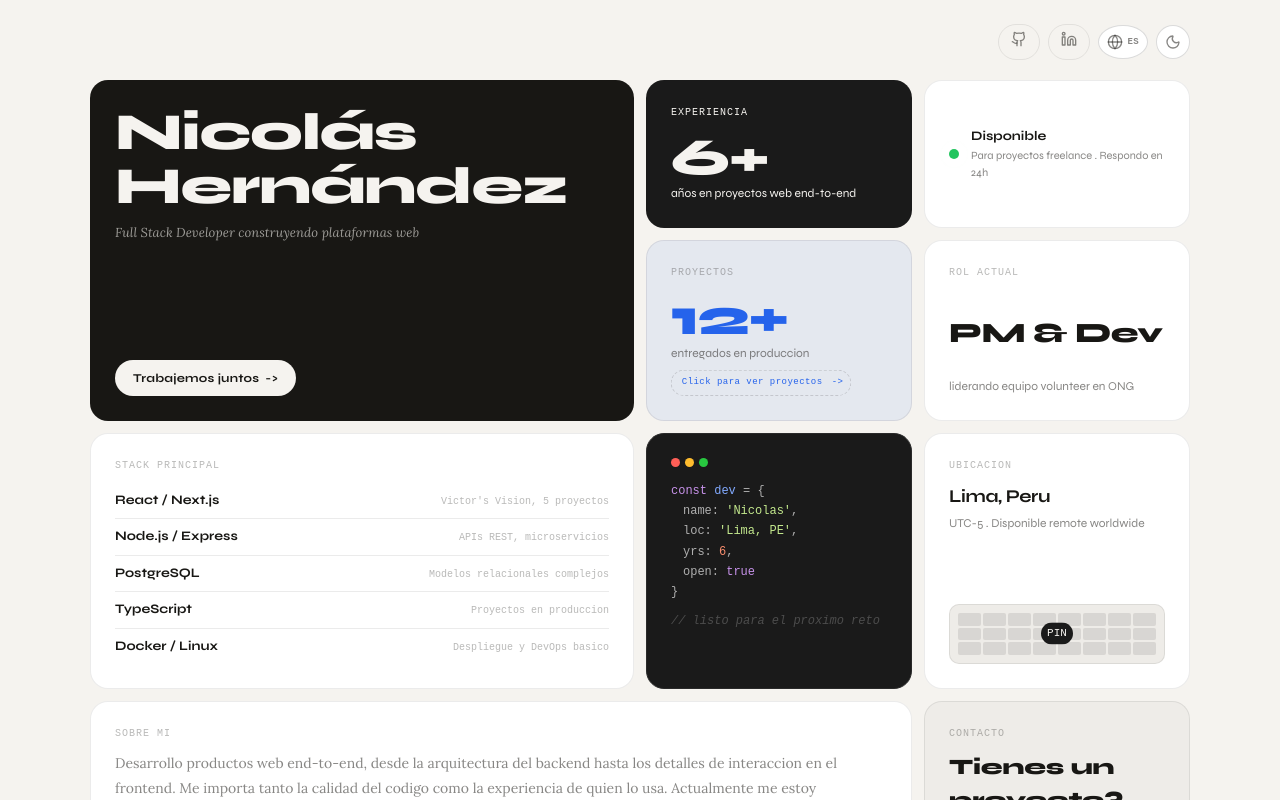
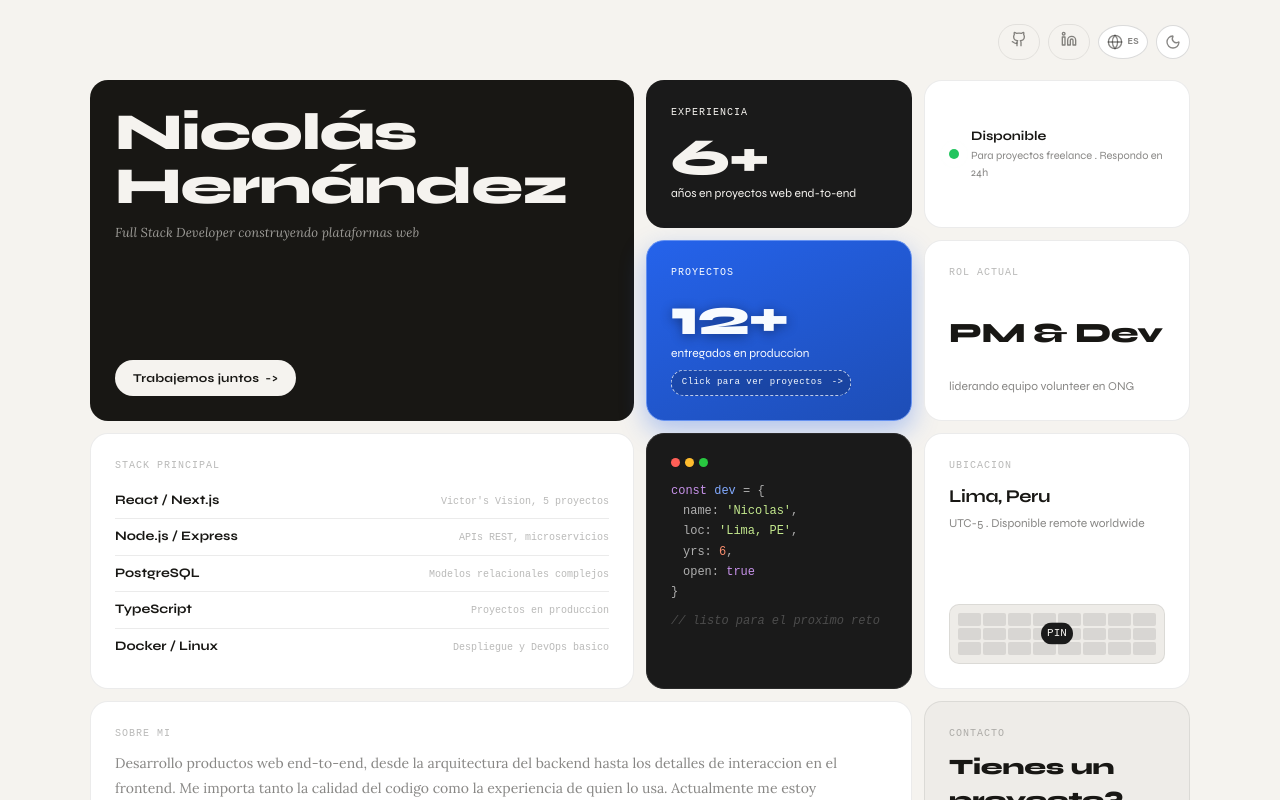
Before and after one commit to niceropez/niceropez, a React (Vite) app: page / in a window 1280 px wide. Shown: the top 800 px of the page. Built offline with nearby package versions, Linux system fonts and the light colour scheme; a web font is replaced by a local one.

Commit message:
style: make projects trigger card highest-visibility element

```diff
--- a/src/App.css
+++ b/src/App.css
@@ -356,11 +356,29 @@ a {
 
 .card-projects-trigger {
   isolation: isolate;
+  background: linear-gradient(155deg, var(--blue) 0%, color-mix(in srgb, var(--blue) 74%, #081020 26%) 100%);
+  border-color: color-mix(in srgb, var(--blue) 70%, white 30%);
+  box-shadow: 0 10px 26px rgba(37, 99, 235, 0.34);
 }
 
 .card-projects-trigger > * {
   position: relative;
   z-index: 1;
+}
+
+.card-projects-trigger .mono-label,
+.card-projects-trigger .stat-number,
+.card-projects-trigger .stat-desc {
+  color: #f8fbff;
+}
+
+.card-projects-trigger .stat-number {
+  text-shadow: 0 2px 12px rgba(8, 15, 38, 0.45);
+}
+
+.card-projects-trigger:hover {
+  border-color: #dbeafe;
+  box-shadow: 0 14px 32px rgba(37, 99, 235, 0.44);
 }
 
 .card-projects-trigger.pulse-attract::before {
@@ -839,10 +857,11 @@ html[data-theme='light'] .card-code {
   align-self: flex-start;
   padding: 5px 10px;
   border-radius: 999px;
-  border: 1px dashed var(--border-md);
-  color: var(--blue);
+  border: 1px dashed rgba(248, 251, 255, 0.75);
+  color: #f8fbff;
   opacity: 1;
   animation: hint-pop 1.8s ease-in-out infinite;
+  background: rgba(8, 18, 46, 0.22);
 }
 
 .flip-hint-arrow {
```
